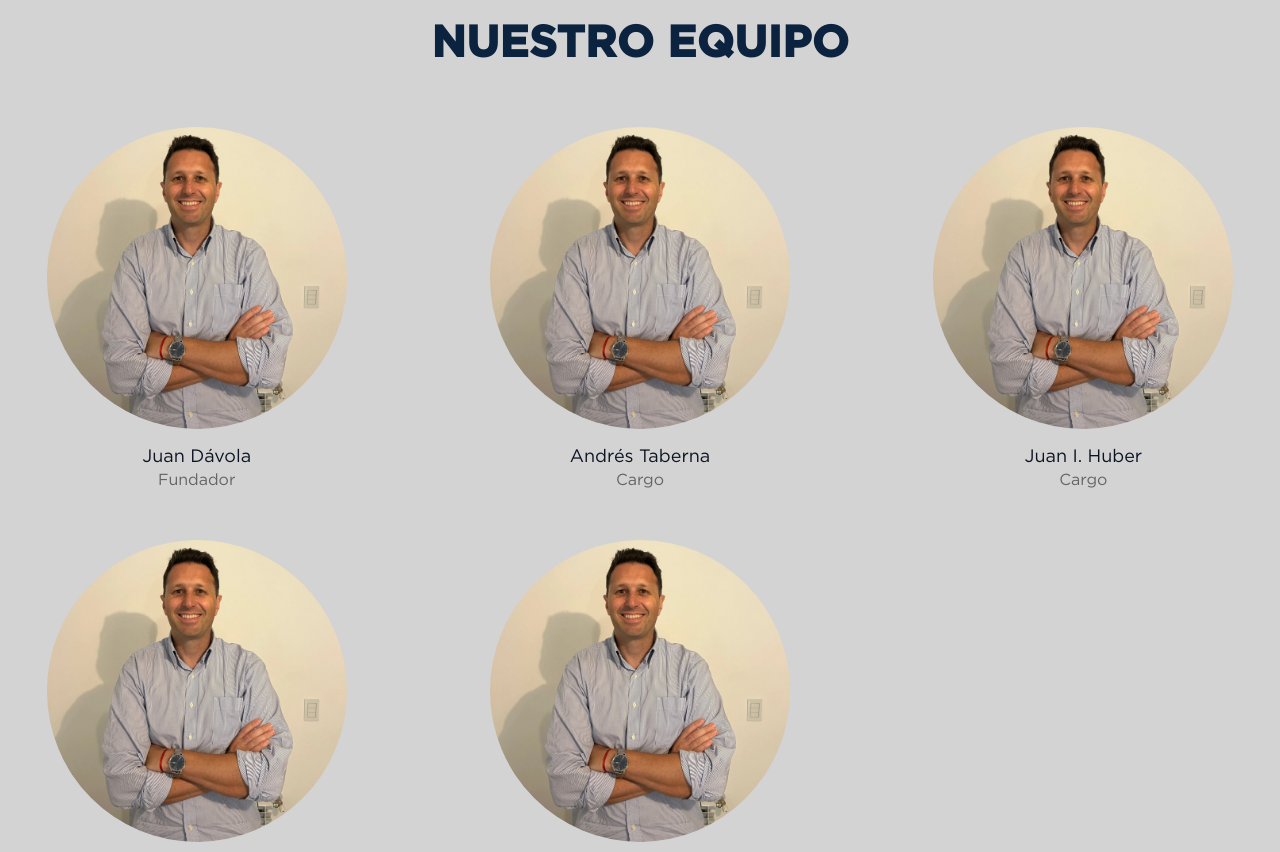
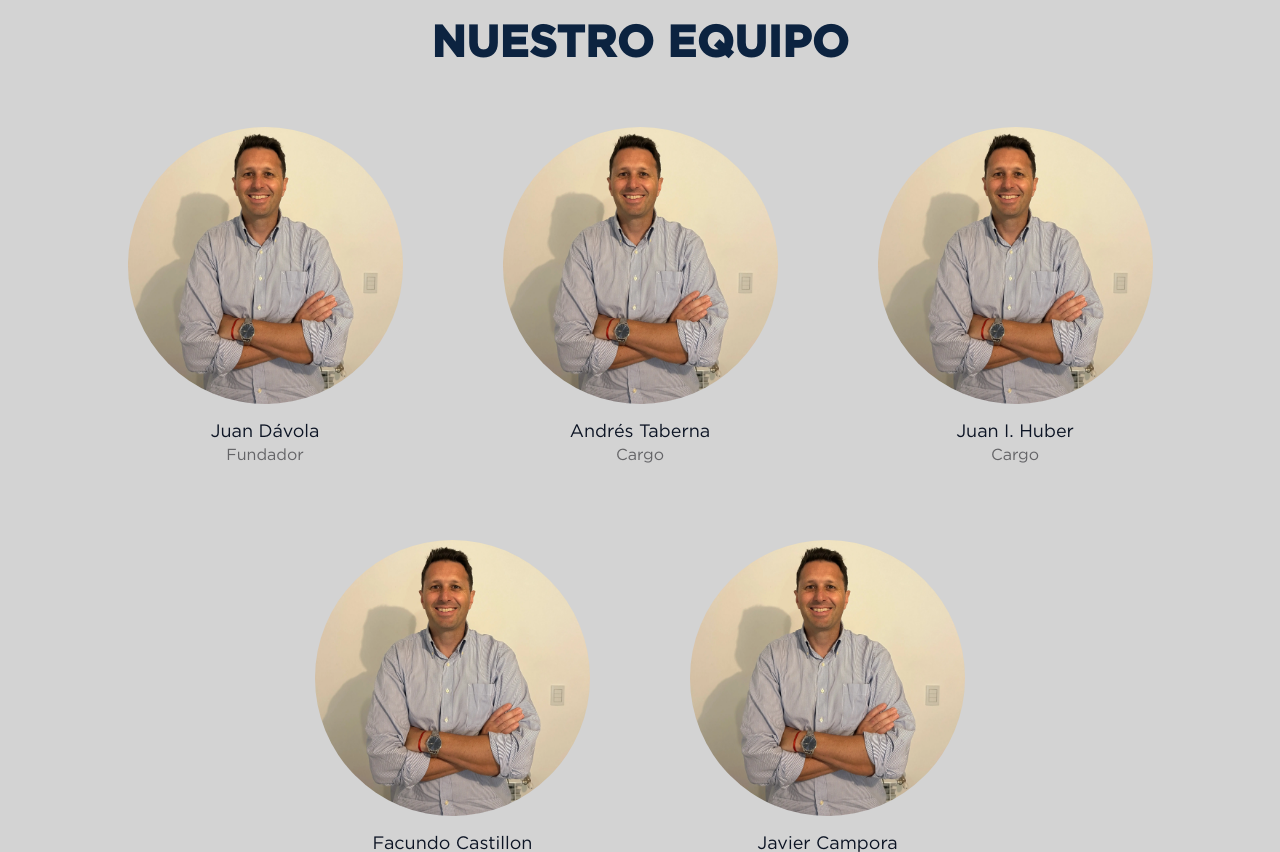
Before and after one commit to GarciaMaximoB/DG-Football, a React (Vite) app: page / in a window 1280 px wide. Shown: the part 2280-3132 px from the top of the page. Built offline with nearby package versions, Linux system fonts and the light colour scheme.

Commit message:
Corrigiendo la seccion de equipo

```diff
--- a/src/App.css
+++ b/src/App.css
@@ -172,10 +172,16 @@
 }
 
 .team-grid {
-  display: grid;
-  grid-template-columns: 1fr 1fr 1fr;
-  grid-gap: 50px;
+  display: flex;
+  flex-direction: column;
   justify-content: center;
+  align-items: center;
+  gap: 75px;
+}
+
+.team-grid .row{
+  display: flex;
+  gap: 100px;
 }
 
 .teammate {
@@ -191,7 +197,7 @@
 }
 
 .teammate-image {
-  width: 300px;
+  width: 275px;
   border-radius: 50%;
 }
 
--- a/src/components/Links.js
+++ b/src/components/Links.js
@@ -7,7 +7,7 @@ export const Links = [
     {
         id:2,
         text: "EQUIPO",
-        href: "/equipo"
+        href: "/#equipo"
     },
     {
         id:3,
--- a/src/components/team.js
+++ b/src/components/team.js
@@ -1,34 +1,34 @@
 export const team = [
     {
-        id:1,
+        id:0,
         name: "Juan Dávola",
         cargo:"Fundador",
         image:"",
         text:""
     },
     {
-        id:2,
+        id:1,
         name: "Andrés Taberna",
         cargo:"Cargo",
         image:"",
         text:""
     },
     {
-        id:3,
+        id:2,
         name: "Juan I. Huber",
         cargo:"Cargo",
         image:"",
         text:""
     },
     {
-        id:4,
+        id:3,
         name: "Facundo Castillon",
         cargo:"Cargo",
         image:"",
         text:""
     },
     {
-        id:5,
+        id:4,
         name: "Javier Campora",
         cargo:"Cargo",
         image:"",
--- a/src/pages/HomePage.jsx
+++ b/src/pages/HomePage.jsx
@@ -1,5 +1,5 @@
 import video from "../assets/videoFondo.webm";
-import { Link } from "react-router-dom";
+import { Link, NavLink } from "react-router-dom";
 import youtubeIcon from "../assets/youtube-icon.png";
 import linkedinIcon from "../assets/linkedin-icon.png";
 import instagramIcon from "../assets/instagram-icon.png";
@@ -23,7 +23,7 @@ export default function HomePage() {
         </div>
 
         <div className="redes">
-          <Link
+          <NavLink
             to="https://www.instagram.com/dgfootball/?hl=es"
             target="_blank"
           >
@@ -32,14 +32,14 @@ export default function HomePage() {
               alt="Instagram-icon"
               className="icon-social"
             />
-          </Link>
-          <Link
+          </NavLink>
+          <NavLink
             to="https://www.youtube.com/channel/UCSU4NlK4HVhwj7dizRGPNDg"
             target="_blank"
           >
             <img src={youtubeIcon} alt="Youtube-icon" className="icon-social" />
-          </Link>
-          <Link
+          </NavLink>
+          <NavLink
             to="https://www.linkedin.com/company/dgf-agency/"
             target="_blank"
           >
@@ -48,8 +48,8 @@ export default function HomePage() {
               alt="Linkedin-icon"
               className="icon-social"
             />
-          </Link>
-          <Link
+          </NavLink>
+          <NavLink
             to="https://www.transfermarkt.com/juan-i-davola-davola-group-football-/beraterfirma/berater/8202"
             target="_blank"
           >
@@ -58,14 +58,14 @@ export default function HomePage() {
               alt="transfermarkt-icon"
               className="icon-social"
             />
-          </Link>
-          <Link className="link-flecha-abajo">
+          </NavLink>
+          <NavLink className="link-flecha-abajo">
             <img
               src={flechaAbajo}
               alt="flecha-abajo"
               className="flecha-abajo-homepage"
             />
-          </Link>
+          </NavLink>
         </div>
       </header>
 
@@ -109,7 +109,8 @@ export default function HomePage() {
         <div className="team-container">
           <h3>NUESTRO EQUIPO</h3>
           <div className="team-grid">
-            {team.map((teammate) => (
+            <div className="row">
+              {team.slice(0, 3).map((teammate) => (
                 <Teammate
                   key={teammate.id}
                   image={andresTabernaImage}
@@ -118,31 +119,89 @@ export default function HomePage() {
                 />
               ))}
             </div>
+            <div className="row">
+              {team.slice(3, 5).map((teammate) => (
+                <Teammate
+                  key={teammate.id}
+                  image={andresTabernaImage}
+                  name={teammate.name}
+                  cargo={teammate.cargo}
+                />
+              ))}
+            </div>
+
+          </div>
         </div>
       </section>
-
 
       <section className="filosofia-section">
         <div className="filosofia-container">
           <h2>Filosofia</h2>
           <ul className="keys-list">
-                <li className="key">Tener la reputación como el mayor patrimonio de la empresa</li>
+            <li className="key">
+              Tener la reputación como el mayor patrimonio de la empresa
+            </li>
             <li className="key">Profesionalizamos la representación.</li>
-                <li className="key">Honestidad, Transparencia, Lealtad, Profesionalismo, Juventud.</li>
-                <li className="key">Capacidad de trabajo. Nos dedicamos de manera intensa a nuestro trabajo, entonces el margen de éxito suele ser muy superior.</li>
-                <li className="key">Cantidad limitada de futbolistas a representar, cada jugador va a sentir que es el jugador más importante de la empresa por la manera en que nos ocupamos de él.</li>
-                <li className="key">No nos conformamos con buenos jugadores, buscamos algunas características definidas que los distinguen por sobre el resto</li>
-                <li className="key">Hacemos de nuestros jugadores parte de nuestra empresa y familia.</li>
-                <li className="key">Nos ponemos en la piel del representado. Los derechos de los jugadores son lo primero.</li>
-                <li className="key">Tenemos conformado un grupo de trabajo que les permite a los futbolistas tener absoluta tranquilidad y comodidad maximizando su rendimiento.</li>
-                <li className="key">Buscamos la estabilidad emocional y económica de los futbolistas.</li>
-                <li className="key">Profundo conocimiento del mundo del fútbol desde diferentes ópticas (Jugador, Dirigente, Manager, Representante, Intermediario).</li>
-                <li className="key">Los clubes nos conocen por nuestra distintiva seriedad y profesionalismo, generando relaciones de largo plazo.</li>
-                <li className="key">Excelente relación con clubes y agentes del mundo (Desde 2008 hacemos giras internacionales  anuales ininterrumpidamente)</li>
-                <li className="key">Planificación del futuro de los jugadores (desde que comienzan a trabajar en la empresa estamos planificando su retiro, para que cuando culmine su carrera pueda tener ingresos similares a los de un jugador de primera división o tengan un proyecto laboral encaminado).</li>
-                <li className="key">Hacemos crecer a nivel personal a los jugadores, los capacitamos y educamos.</li>
-                <p>Y por ultimo pero  no por ello menos importante:</p>
-                <li className="key">Representar solamente jugadores que compartan nuestra visión y valores</li>
+            <li className="key">
+              Honestidad, Transparencia, Lealtad, Profesionalismo, Juventud.
+            </li>
+            <li className="key">
+              Capacidad de trabajo. Nos dedicamos de manera intensa a nuestro
+              trabajo, entonces el margen de éxito suele ser muy superior.
+            </li>
+            <li className="key">
+              Cantidad limitada de futbolistas a representar, cada jugador va a
+              sentir que es el jugador más importante de la empresa por la
+              manera en que nos ocupamos de él.
+            </li>
+            <li className="key">
+              No nos conformamos con buenos jugadores, buscamos algunas
+              características definidas que los distinguen por sobre el resto
+            </li>
+            <li className="key">
+              Hacemos de nuestros jugadores parte de nuestra empresa y familia.
+            </li>
+            <li className="key">
+              Nos ponemos en la piel del representado. Los derechos de los
+              jugadores son lo primero.
+            </li>
+            <li className="key">
+              Tenemos conformado un grupo de trabajo que les permite a los
+              futbolistas tener absoluta tranquilidad y comodidad maximizando su
+              rendimiento.
+            </li>
+            <li className="key">
+              Buscamos la estabilidad emocional y económica de los futbolistas.
+            </li>
+            <li className="key">
+              Profundo conocimiento del mundo del fútbol desde diferentes
+              ópticas (Jugador, Dirigente, Manager, Representante,
+              Intermediario).
+            </li>
+            <li className="key">
+              Los clubes nos conocen por nuestra distintiva seriedad y
+              profesionalismo, generando relaciones de largo plazo.
+            </li>
+            <li className="key">
+              Excelente relación con clubes y agentes del mundo (Desde 2008
+              hacemos giras internacionales anuales ininterrumpidamente)
+            </li>
+            <li className="key">
+              Planificación del futuro de los jugadores (desde que comienzan a
+              trabajar en la empresa estamos planificando su retiro, para que
+              cuando culmine su carrera pueda tener ingresos similares a los de
+              un jugador de primera división o tengan un proyecto laboral
+              encaminado).
+            </li>
+            <li className="key">
+              Hacemos crecer a nivel personal a los jugadores, los capacitamos y
+              educamos.
+            </li>
+            <p>Y por ultimo pero no por ello menos importante:</p>
+            <li className="key">
+              Representar solamente jugadores que compartan nuestra visión y
+              valores
+            </li>
           </ul>
         </div>
       </section>
```
Lines whose indentation alone changed are shown as unchanged.
